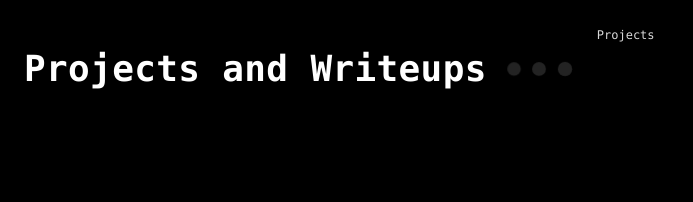
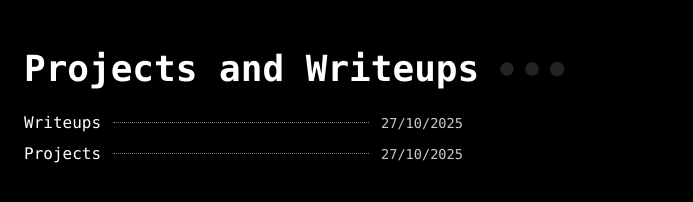
Before and after one commit to Dew-ey/webpg, a plain HTML site: page projects/projects.html in a window 1280 px wide. Shown: the whole page, without its empty margins (0-693 px from the left). Drawn offline with nearby package versions, Linux system fonts and the light colour scheme.

Commit message:
Updated projects page

```diff
--- a/projects/proj.css
+++ b/projects/proj.css
@@ -8,10 +8,6 @@
     --padding: 1.5rem;
 }
 
-html, body {
-    height: 100%;
-}
-
 body {
     margin: 0;
     background: var(--bg);
@@ -19,33 +15,24 @@ body {
     font-family: Consolas, monospace;
     -webkit-font-smoothing: antialiased;
     -moz-osx-font-smoothing: grayscale;
+    display: flex;
+    flex-direction: column; /* stack header + entries vertically */
+    align-items: flex-start; /* left-align everything */
+    padding: var(--padding);
+    min-height: 100vh;
 }
 
-/* Container to hold main title + offset content */
+/* Header */
 .header {
-    position: absolute;
-    top: var(--padding);
-    left: var(--padding);
-    display: flex;
-    align-items: flex-start;
-    gap: 1.5rem; /* space to the right for your smaller text */
+  margin-bottom: 2rem; /* space between header and entries */
 }
 
-/* Projects and Writeups text */
 .headline {
     font-size: var(--headline-size);
     font-weight: 600;
-    letter-spacing: 0.01em;
     display: flex;
     align-items: center;
     gap: 0.5ch;
-}
-
-/* Smaller text block to the right */
-.subtext {
-    font-size: 0.75em;
-    opacity: 0.85;
-    margin-top: 0.3em;
 }
 
 /* Dots animation */
@@ -79,3 +66,44 @@ body {
 @media (prefers-reduced-motion: reduce) {
     .dot { animation: none; opacity: 1; }
 }
+
+/* Entries */
+.entries-container {
+    display: flex;
+    flex-direction: column;
+    gap: 0.75rem; /* vertical spacing */
+    width: 100%;
+}
+
+.entry {
+    display: flex;
+    align-items: center;
+    font-size: 1rem;
+    max-width: 600px;
+    transition: all 0.2s ease-in-out;
+}
+
+/* Hover effect: italicize title and date */
+.entry:hover .entry-title,
+.entry:hover .entry-date {
+    font-style: italic;
+}
+
+.entry-title {
+    white-space: nowrap;
+}
+
+.entry-dots {
+    flex: 0 0 20vw;
+    border-bottom: 1px dotted var(--fg);
+    margin: 0 0.75rem;
+    opacity: 0.5;
+    transition: all 0.2s ease-in-out;
+}
+
+.entry-date {
+    white-space: nowrap;
+    font-size: 0.85em;
+    opacity: 0.8;
+    transition: all 0.2s ease-in-out;
+}
--- a/projects/projects.html
+++ b/projects/projects.html
@@ -20,9 +20,18 @@
             <span class="dot"></span>
             </span>
         </h1>
-        <div class="subtext">
-            Projects
-        </div>
+        <main class="entries-container">
+            <div class="entry">
+                <span class="entry-title">Writeups</span>
+                <span class="entry-dots"></span>
+                <span class="entry-date">27/10/2025</span>
+            </div>
+            <div class="entry">
+                <span class="entry-title">Projects</span>
+                <span class="entry-dots"></span>
+                <span class="entry-date">27/10/2025</span>
+            </div>
+        </main>
     </header>
 </body>
 </html>
```
